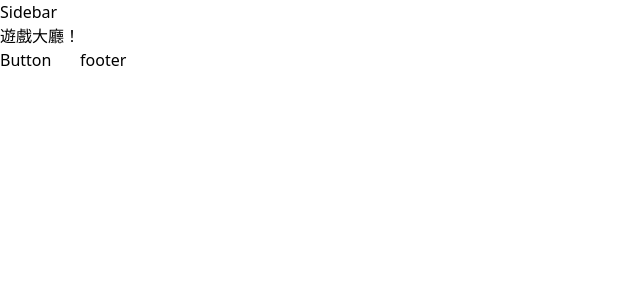
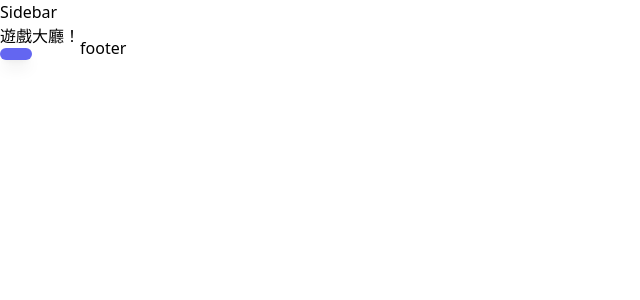
Before and after one commit to Game-as-a-Service/Game-Lobby-Web, a Next.js app: page / in a window 1280 px wide. Shown: the top 300 px of the page, without its empty margins (0-640 px from the left). Built offline with nearby package versions, Linux system fonts and the light colour scheme.

Commit message:
feat: button

```diff
--- /dev/null
+++ b/shared/components/Button/Button.tsx
@@ -0,0 +1,148 @@
+import type { ClassValue } from "clsx";
+import {
+  ComponentProps,
+  ElementType,
+  ForwardedRef,
+  ReactNode,
+  SyntheticEvent,
+  forwardRef,
+} from "react";
+import { cn } from "@/lib/utils";
+
+/**
+ * 為了實現 forwardRef 泛型推斷特性
+ * @see https://fettblog.eu/typescript-react-generic-forward-refs/#option-3%3A-augment-forwardref
+ */
+declare module "react" {
+  function forwardRef<T, P = {}>(
+    render: (props: P, ref: React.Ref<T>) => React.ReactElement | null
+  ): (props: P & React.RefAttributes<T>) => React.ReactElement | null;
+}
+
+export enum ButtonVariant {
+  primary = "primary",
+  secondary = "secondary",
+  danger = "danger",
+}
+
+export interface BaseButtonProps<C extends ElementType = "button"> {
+  /** Button root node component @default button */
+  component?: C | "button";
+
+  /** Button variant @default primary */
+  variant?: keyof typeof ButtonVariant | ButtonVariant;
+
+  /** If `true`, the button will be in disabled mode */
+  disabled?: boolean;
+
+  /** If `true`, the button will be in active mode */
+  active?: boolean;
+
+  /** If `true`, the button will be in loading mode  */
+  loading?: boolean;
+
+  /** Can be replcaed loading component @default LoadingIcon */
+  loadingComponent?: ReactNode;
+
+  /** Button prefix icon */
+  prefix?: ReactNode;
+
+  /** Button suffix icon */
+  suffix?: ReactNode;
+
+  /** The content of the component */
+  children?: ReactNode;
+
+  /** For button class name */
+  className?: ClassValue;
+
+  /**
+   * Callback function that is called when the button is clicked.
+   * @param event - The event object associated with the click event.
+   */
+  onClick?: (event: SyntheticEvent) => void;
+}
+
+export type ButtonProps<C extends ElementType = "button"> = BaseButtonProps<C> &
+  Omit<ComponentProps<C>, keyof BaseButtonProps<C>>;
+
+const InteralButton = <C extends ElementType = "button">(
+  {
+    component: Component = "button",
+    variant = "primary",
+    disabled,
+    active,
+    loading,
+    loadingComponent = <LoadingIcon />,
+    prefix,
+    suffix,
+    children,
+    className,
+    onClick,
+    ...attributes
+  }: ButtonProps<C>,
+  ref: ForwardedRef<HTMLButtonElement>
+) => {
+  const showLoading = loading && !prefix && !suffix;
+
+  const handleClick = (event: SyntheticEvent) => {
+    if (disabled) {
+      event.preventDefault();
+      event.stopPropagation();
+      return;
+    }
+    onClick?.(event);
+  };
+
+  const buttonVariants: Record<
+    ButtonVariant | `${ButtonVariant}_active`,
+    string
+  > = {
+    primary:
+      "bg-indigo-500 outline-indigo-500/60 hover:shadow-indigo-500/40 active:bg-indigo-500/80",
+    primary_active: "bg-indigo-500/80 shadow-indigo-500/40 hover:bg-indigo-500",
+    secondary:
+      "bg-green-500 outline-green-500/60 hover:shadow-green-500/40 active:bg-green-500/80",
+    secondary_active: "bg-green-500/80 shadow-green-500/40 hover:bg-green-500",
+    danger:
+      "bg-red-500 outline-red-500/60 hover:shadow-red-500/40 active:bg-red-500/80",
+    danger_active: "bg-red-500/80 shadow-red-500/40 hover:bg-red-500",
+  };
+
+  const buttonClassName = cn(
+    "relative px-4 py-1.5 flex items-center gap-1.5 rounded-lg shadow-lg text-white/90 focus:outline-8 transition-[box-shadow,background] ease-in",
+    buttonVariants[variant],
+    (disabled || loading) && "opacity-60 pointer-events-none select-none",
+    active && buttonVariants[`${variant}_active`],
+    className
+  );
+
+  return (
+    <Component
+      ref={ref}
+      role="button"
+      className={buttonClassName}
+      onClick={handleClick}
+      disabled={disabled}
+      aria-disabled={disabled}
+      {...attributes}
+    >
+      {prefix && <>{loading ? loadingComponent : prefix}</>}
+      <span className={showLoading ? "opacity-0" : ""}>{children}</span>
+      {showLoading && (
+        <span className="absolute top-1/2 left-1/2 -translate-x-1/2 -translate-y-1/2">
+          {loadingComponent}
+        </span>
+      )}
+      {suffix && <>{loading ? loadingComponent : suffix}</>}
+    </Component>
+  );
+};
+
+const LoadingIcon = () => (
+  <div className="border-2 border-t-white/30 w-4 h-4 rounded-full animate-spin"></div>
+);
+
+export const Button = forwardRef(InteralButton);
+
+export default Button;
--- a/shared/components/Button/index.tsx
+++ b/shared/components/Button/index.tsx
@@ -1,3 +1,5 @@
-export default function Button() {
-  return <button>Button</button>;
-}
+import Button from "./Button";
+
+export * from "./Button";
+
+export default Button;
```
Also changed, not shown: pages/index.tsx (line endings or trailing spaces), 1 other file (tests, documents, lock files or other folders).
